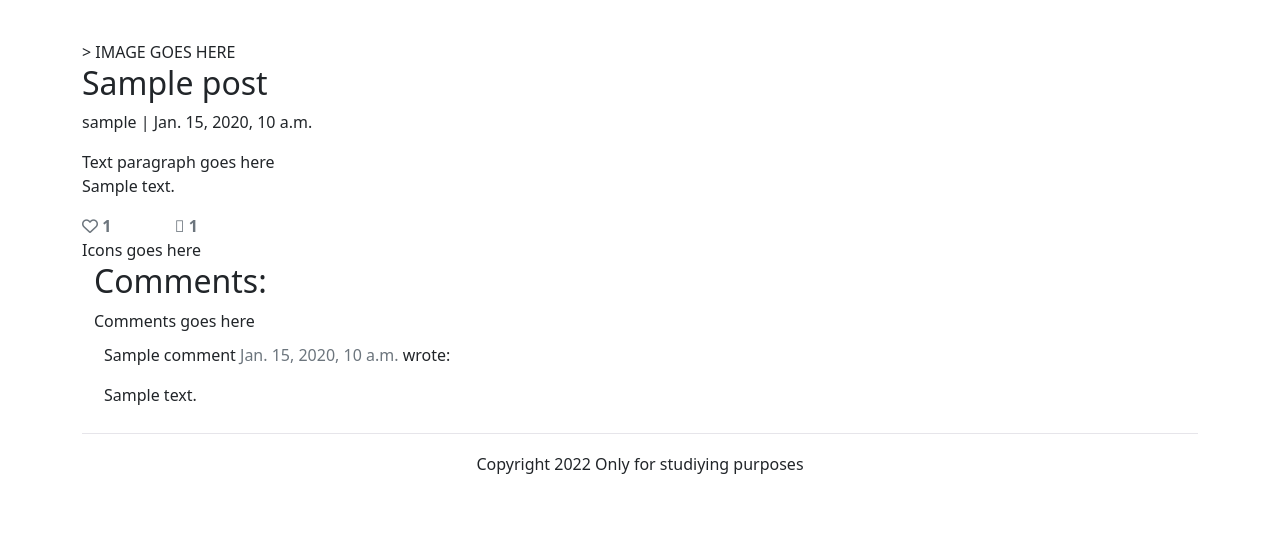
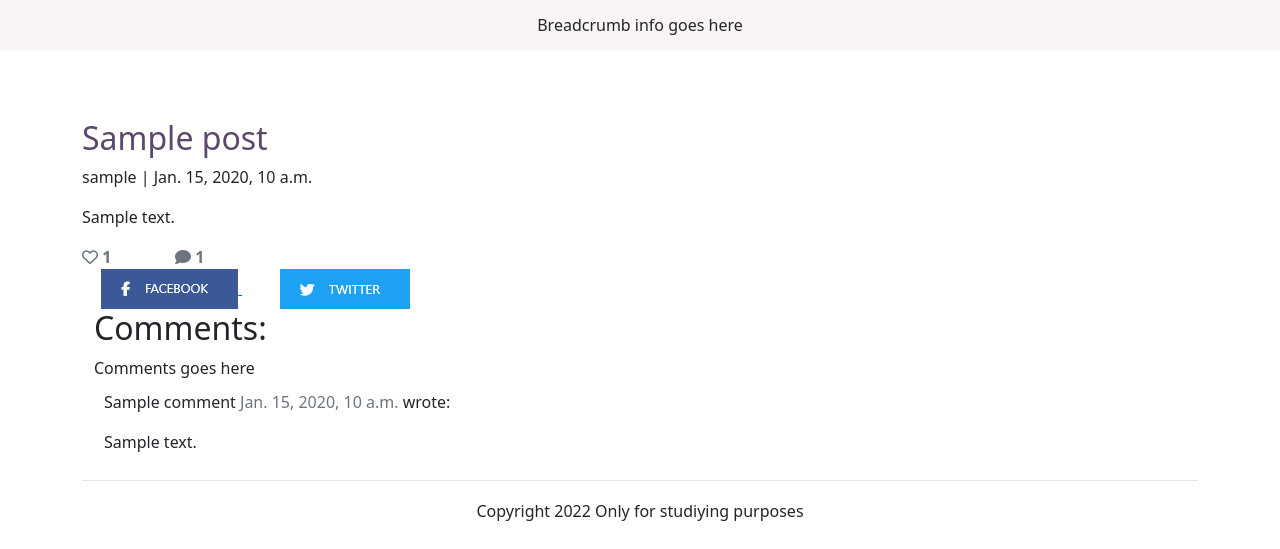
Before and after one commit to KevinDGnanih/p4-the-note, a Django app: a page that uses templates/post_detail.html in a window 1280 px wide. Shown: the part 223-772 px from the top of the page. Run offline with Django 3.2, Linux system fonts and the light colour scheme; tables that the repository leaves empty hold one stand-in row (values such as "Sample post"); some libraries are stand-ins or nearby versions.

Commit message:
View comments, open posts and view post list are running

```diff
--- a/static/css/style.css
+++ b/static/css/style.css
@@ -9,6 +9,11 @@ ul {
 
 a {
     padding: 10px 19px;
+}
+
+img {
+    vertical-align: middle;
+    border-style: none;
 }
 
 /* Navigation bar */
@@ -76,6 +81,26 @@ a {
     transform: translateY(-50%);
 }
 
+/* Post Detail */
+
+.page-notification {
+    background: #f9f5f5;
+    padding: 13px 0;
+    margin-bottom: 45px;
+}
+
+.breadcrumb {
+    background: none;
+    padding: 0;
+    margin: 0;
+}
+
+/* Color Palette */
+
+.title-color {
+    color: #5b486d;
+}
+
 /* Footer */
 
 .footer-bottom-area .footer-border {
--- a/templates/post_detail.html
+++ b/templates/post_detail.html
@@ -7,7 +7,7 @@
             <div class="row">
                 <div class="col-lg-12">
                     <ol class="breadcrumb justify-content-center">
-
+                        Breadcrumb info goes here
                     </ol>
                 </div>
             </div>
@@ -27,8 +27,7 @@
                             width="100%">
                         {% else %}
                         <img class="img-fluid" src=" {{ post.featured_image.url }}" width="100%">
-                        {% endif %}>
-                        IMAGE GOES HERE
+                        {% endif %}
                     </div>
                 </div>
             </div>
@@ -37,12 +36,11 @@
             <div class="row">
                 <div class="col-lg-8">
                     <div class="about-details-cap">
-                        <h2 class="post-title">{{ post.title }}</h2>
+                        <h2 class="post-title title-color">{{ post.title }}</h2>
                         <p class="post-subtitle">{{ post.author }} | {{ post.created_on }} </p>
                     </div>
                 </div>
                 <div class="col-lg-10">
-                    Text paragraph goes here
                     <div class="about-details-cap">
                         <p class="mb-30">{{ post.content | safe }}</p>
                     </div>
@@ -54,7 +52,7 @@
                     </div>
                     <div class="col-1">
                         {% with comments.count as total_comments %}
-                        <strong class="text-secondary"><i class="fae fa-comments"></i> {{ total_comments }} </strong>
+                        <strong class="text-secondary"><i class="fa-solid fa-comment"></i> {{ total_comments }} </strong>
                         {% endwith %}
                     </div>
                 </div>
@@ -62,7 +60,12 @@
 
                 <!-- Social -->
                 <div class="social-icon pt-20 pb-20">
-                    Icons goes here
+                    <a href="#" target="_blank">
+                        <img class="mr-10 mb-10" src="/static/images/facebook.png" alt="Facebook sharing link">
+                    </a>
+                    <a href="#" target="_blank">
+                        <img class="mr-10 mb-10" src="/static/images/twitter.png" alt="Twitter sharing link">
+                    </a>
                 </div>
             </div>
             <!-- Post's Text End -->
--- a/the_note_mag/views.py
+++ b/the_note_mag/views.py
@@ -1,9 +1,11 @@
+""" View file """
 from django.shortcuts import render, get_object_or_404
 from django.views import generic, View
 from .models import Post
 
 
 class PostList(generic.ListView):
+    """ Structure the rendering of the post list """
     model = Post
     Post.queryset = Post.objects.filter(status=1).order_by('-created_on')
     template_name = 'index.html'
@@ -11,7 +13,9 @@ class PostList(generic.ListView):
 
 
 class PostDetail(View):
+    """ Structure the rendering of the post detail """
     def get(self, request, slug, *args, **kwargs):
+        """ Get the information a post """
         queryset = Post.objects.filter(status=1)
         post = get_object_or_404(queryset, slug=slug)
         comments = post.comments.filter(approved=True).order_by('created_on')
```
Also changed, not shown: static/images/facebook.png (added), static/images/twitter.png (added).
